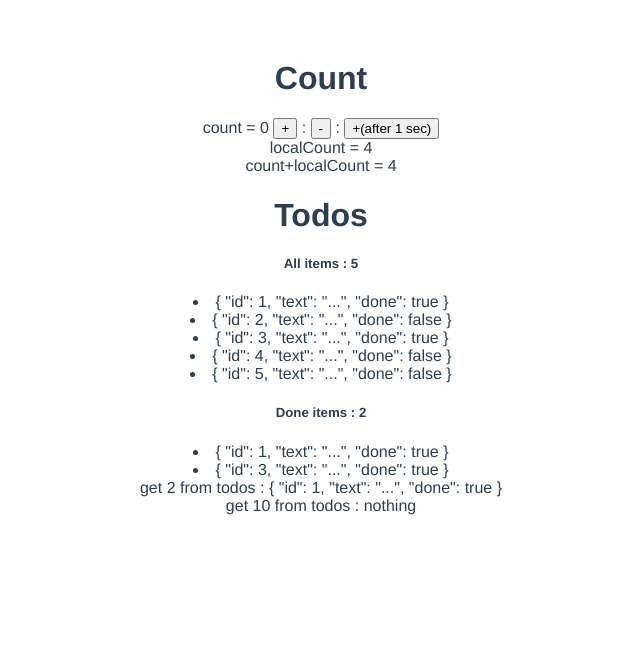
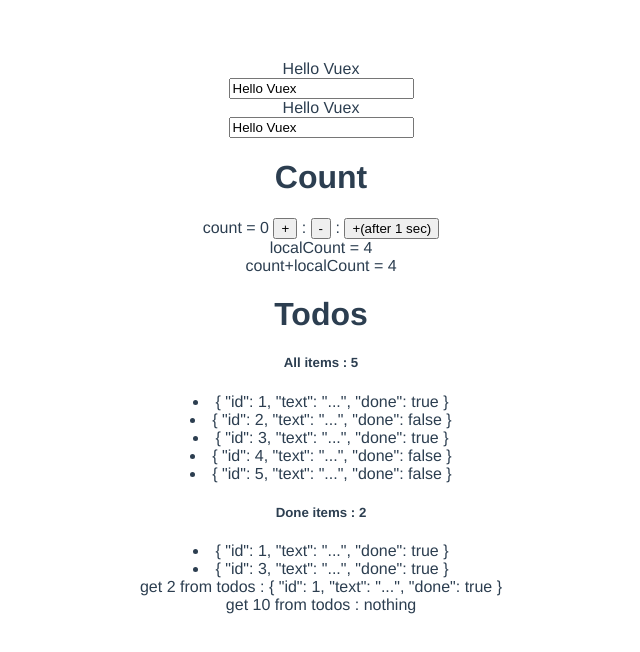
Before and after one commit to iiaii/vuex-intro, a Vue app: page / in a window 1280 px wide. Shown: the top 652 px of the page, without its empty margins (319-959 px from the left). Built offline with nearby package versions, Linux system fonts and the light colour scheme.

Commit message:
form handling

```diff
--- a/src/App.vue
+++ b/src/App.vue
@@ -1,6 +1,11 @@
 import { mapState } from 'vuex';
 <template>
   <div id="app">
+    {{ message }}<br>
+    <input v-model="message" />
+    <br>
+    {{ message }}<br>
+    <input :value="message" @input="updateMessage" />
     <Count></Count>
     <Todo></Todo>
   </div>
@@ -16,6 +21,21 @@ export default {
     Count,
     Todo,
   },
+  computed: {
+    message: {
+      get () {
+        return this.$store.state.message;
+      },
+      set (value) {
+        this.$store.commit('updateMessage', value);
+      }
+    }
+  },
+  methods: {
+    updateMessage (e) {
+      this.$store.commit('updateMessage', e.target.value);
+    }
+  }
 }
 </script>
 
--- a/src/store/mutations.js
+++ b/src/store/mutations.js
@@ -7,5 +7,8 @@ export const mutations = {
     },
     decrement (state) {
         state.count--;
+    },
+    updateMessage (state, message) {
+        state.message = message
     }
 };
--- a/src/store/state.js
+++ b/src/store/state.js
@@ -7,4 +7,5 @@ export const state = {
         { id: 4, text: '...', done: false },
         { id: 5, text: '...', done: false },
     ],
+    message: 'Hello Vuex',
 };
```
